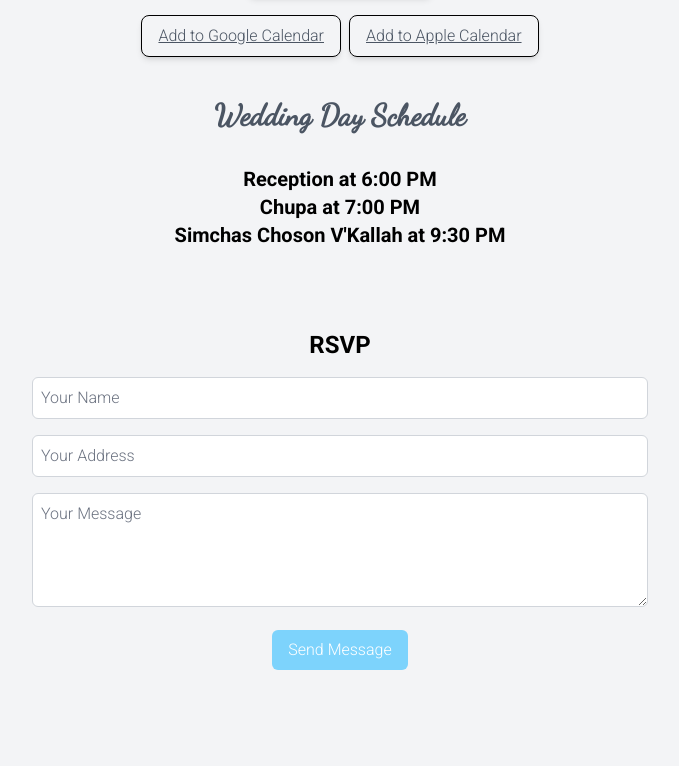
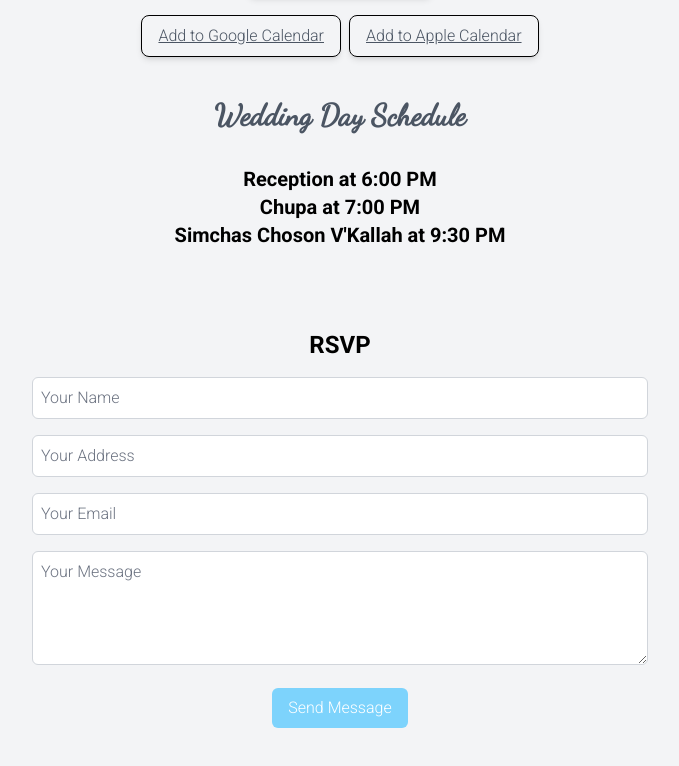
Before and after one commit to modhash/wedding-invite, a plain HTML site: page index.html in a window 1280 px wide. Shown: the part 1127-1893 px from the top of the page, without its empty margins (300-979 px from the left). Before the commit the page ends 1837 px from the top, so only its background shows below. Drawn offline with nearby package versions, Linux system fonts and the light colour scheme.

Commit message:
add email to form

```diff
--- a/index.html
+++ b/index.html
@@ -129,6 +129,12 @@
                     <input type="address" name="address" placeholder="Your Address" required
                         class="border border-gray-300 rounded-md w-full p-2">
                 </div>
+                <!-- Add this inside the form, after the address input -->
+                <div class="mb-4">
+                    <input type="email" name="email" placeholder="Your Email" required
+                        class="border border-gray-300 rounded-md w-full p-2">
+                </div>
+
                 <div class="mb-4">
                     <textarea name="message" placeholder="Your Message" rows="4"
                         class="border border-gray-300 rounded-md w-full p-2"></textarea>
```
